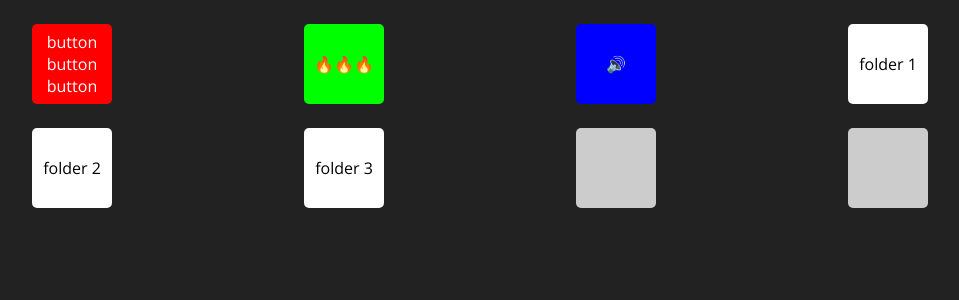
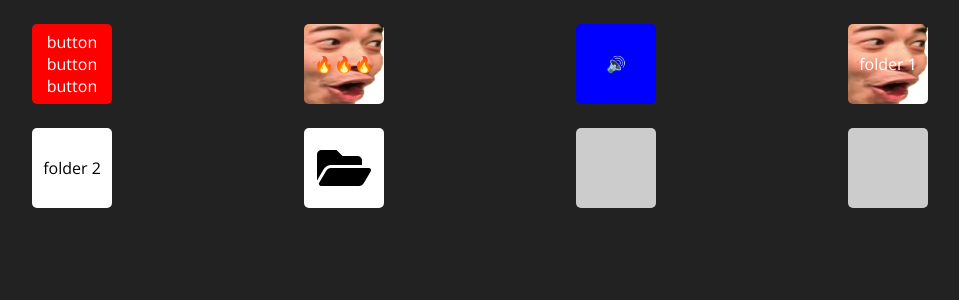
Before and after one commit to TouchDeck/TouchDeck, a React (Create React App) app: page / in a window 1280 px wide. Shown: the top 300 px of the page, without its empty margins (160-1119 px from the left). Built offline with nearby package versions, Linux system fonts and the light colour scheme.

Commit message:
Add image support to buttons

```diff
--- a/src/api/configuration.ts
+++ b/src/api/configuration.ts
@@ -25,6 +25,7 @@ export interface FolderUpButtonConfig extends BaseButtonConfig {
 export interface NormalButtonConfig extends BaseButtonConfig {
   type: 'normal';
   uuid: string;
+  image?: string;
 }
 
 export interface ToggleButtonConfig extends BaseButtonConfig {
@@ -36,6 +37,7 @@ export interface ToggleButtonConfig extends BaseButtonConfig {
 export interface FolderButtonConfig extends BaseButtonConfig {
   type: 'folder';
   buttons: ButtonConfig[];
+  image?: string;
 }
 
 export function getButtonConfiguration(): ButtonConfig[] {
@@ -51,7 +53,8 @@ export function getButtonConfiguration(): ButtonConfig[] {
       type: 'normal',
       text: '🔥🔥🔥',
       uuid: '2',
-      backgroundColor: '#00FF00'
+      backgroundColor: '#00FF00',
+      image: 'pogchamp.png'
     },
     {
       type: 'toggle',
@@ -73,6 +76,8 @@ export function getButtonConfiguration(): ButtonConfig[] {
     {
       type: 'folder',
       text: 'folder 1',
+      image: 'pogchamp.png',
+      textColor: 'white',
       buttons: [
         {
           type: 'normal',
@@ -90,7 +95,6 @@ export function getButtonConfiguration(): ButtonConfig[] {
     },
     {
       type: 'folder',
-      text: 'folder 3',
       buttons: []
     }
   ]);
--- a/src/components/Button.scss
+++ b/src/components/Button.scss
@@ -14,6 +14,11 @@
   // Rounded corners.
   border-radius: 5px;
 
+  // Background image.
+  background-size: contain;
+  background-repeat: no-repeat;
+  background-position: center;
+
   &:not(.disabled) {
     cursor: pointer;
 
--- a/src/components/Button.tsx
+++ b/src/components/Button.tsx
@@ -6,15 +6,16 @@ export interface Props {
   disabled?: boolean;
   onClick?: () => void;
   text?: string;
+  image?: string;
 }
 
-const Button: React.FC<Props> = ({ children, backgroundColor, textColor, disabled, text, onClick }) => {
-  return (
+const Button: React.FC<Props> = ({ children, backgroundColor, textColor, disabled, text, onClick, image }) => (
   <div
     className={`button ${disabled ? 'disabled' : ''}`}
     style={{
       backgroundColor,
-        color: textColor
+      color: textColor,
+      backgroundImage: image ? `url(/images/${image})` : '',
     }}
     onClick={onClick}
   >
@@ -22,6 +23,5 @@ const Button: React.FC<Props> = ({ children, backgroundColor, textColor, disable
     {children}
   </div>
 );
-};
 
 export default Button;
--- a/src/components/ButtonGrid.tsx
+++ b/src/components/ButtonGrid.tsx
@@ -29,6 +29,9 @@ const ButtonGrid: React.FC<Props> = ({ rowWidth, buttons }) => {
   }, [folderStack]);
 
   const rows: Buttons[] = [[]];
+
+
+  // If we're in a folder (i.e. if the folderStack is not empty) add an 'up' button.
   if (folderStack.length > 0) {
     rows[0][0] = { type: 'up' };
   }
--- a/src/components/FolderButton.tsx
+++ b/src/components/FolderButton.tsx
@@ -1,13 +1,16 @@
 import React from 'react';
 import Button from './Button';
 import { Buttons, FolderButtonConfig } from '../api/configuration';
+import Icon from './Icon';
 
 export interface Props {
   enterFolder: (buttons: Buttons) => void;
 }
 
 const FolderButton: React.FC<Props & FolderButtonConfig> = (button) => (
-  <Button {...button} onClick={(): void => button.enterFolder(button.buttons)} />
+  <Button {...button} onClick={(): void => button.enterFolder(button.buttons)}>
+    {!button.image && !button.text && <Icon icon="folder-open fa-3x" />}
+  </Button>
 );
 
 export default FolderButton;
```
Also changed, not shown: public/images/pogchamp.png (added). Lines whose indentation alone changed are shown as unchanged.
